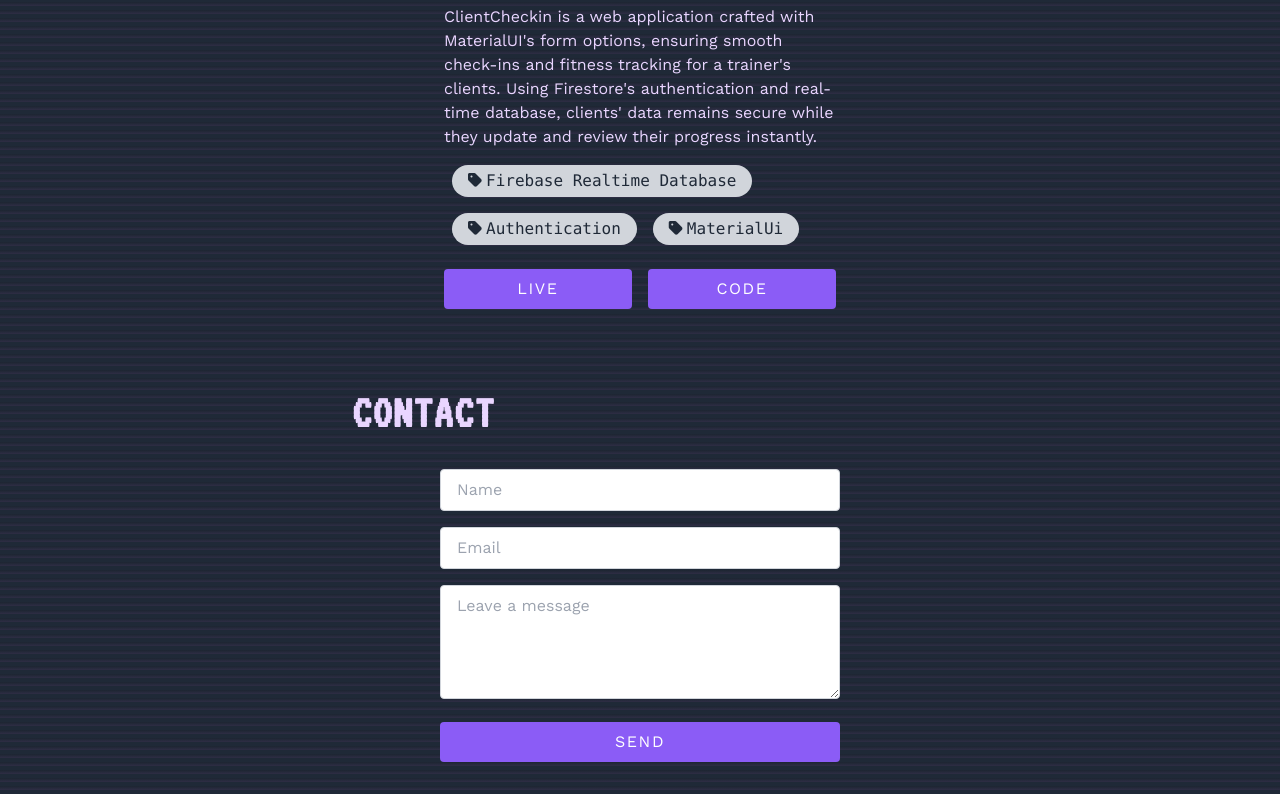
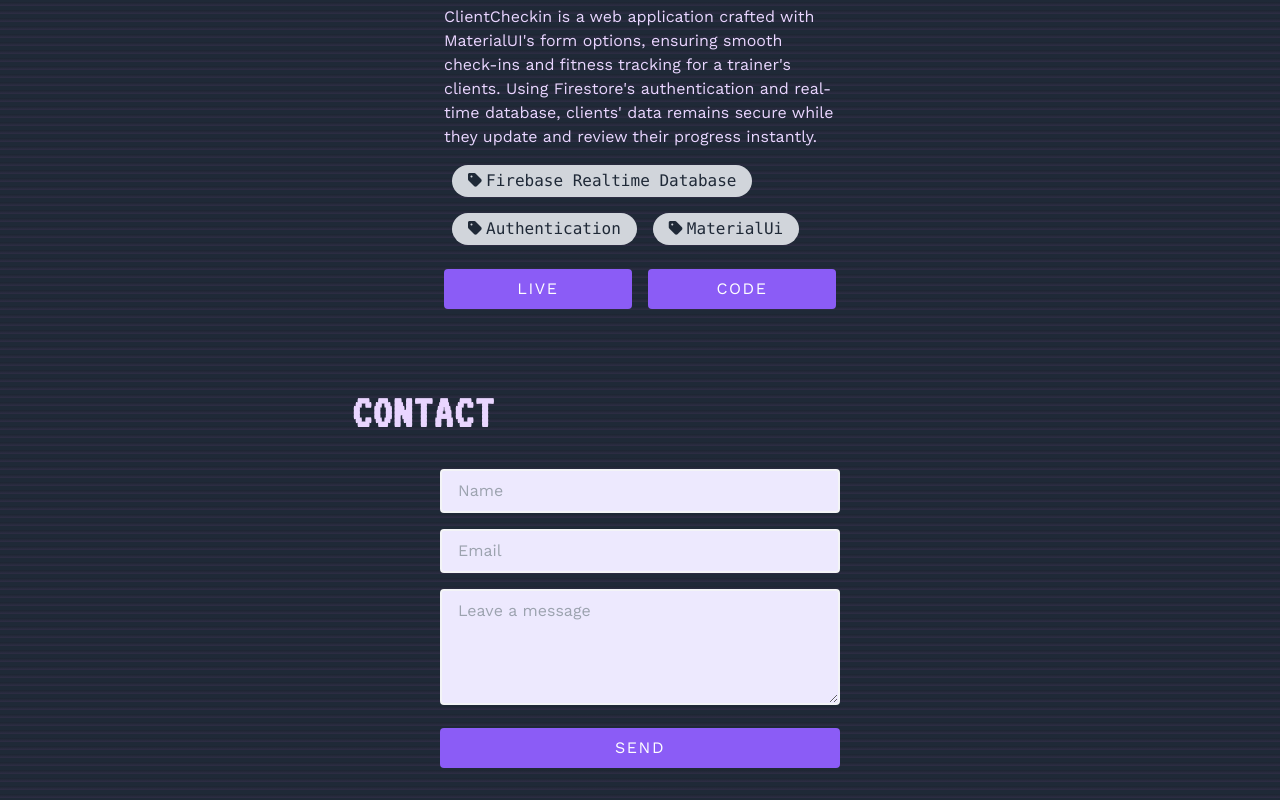
Before and after one commit to maddiejeanie/Mads-Portfolio, a React (Vite) app: page / in a window 1280 px wide. Shown: the part 4594-5394 px from the top of the page. Built offline with nearby package versions, Linux system fonts and the light colour scheme; the HTML template or start-up script is replaced by a standard one; a web font is replaced by a local one.

Commit message:
contact fixes

```diff
--- a/src/Components/Contact.jsx
+++ b/src/Components/Contact.jsx
@@ -1,10 +1,12 @@
 import React from 'react';
 
 function Contact({ isDarkMode }) {
+const inputClasses = `w-full px-4 py-2 border-2 border-gray-100 ${isDarkMode ? 'bg-violet-100' : 'bg-gray-100'} rounded focus:outline-none focus:ring-2 focus:ring-violet-500`
+
   return (
     <div id="Contact" className="scroll-mt-20">
 
-      <div className=" mx-auto px-4 pb-4">
+      <div className=" mx-auto px-4 pb-4 text-purple-800">
       <h2 className={`text-5xl h2 font-bold ${isDarkMode ? 'text-purple-200' : 'text-purple-800'} mb-8 uppercase tracking-wide`}>
           Contact </h2>
         <form
@@ -14,7 +16,7 @@ function Contact({ isDarkMode }) {
         >
           <div className="mb-4">
             <input
-              className="w-full px-4 py-2 border border-gray-300 rounded focus:outline-none focus:ring-2 focus:ring-violet-500"
+              className={inputClasses}
               placeholder="Name"
               type="text"
               id="name"
@@ -25,7 +27,7 @@ function Contact({ isDarkMode }) {
           </div>
           <div className="mb-4">
             <input
-              className="w-full px-4 py-2 border border-gray-300 rounded focus:outline-none focus:ring-2 focus:ring-violet-500"
+              className={inputClasses}
               placeholder="Email"
               type="email"
               id="email"
@@ -36,7 +38,7 @@ function Contact({ isDarkMode }) {
           </div>
           <div className="mb-4">
             <textarea
-              className="w-full px-4 py-2 border border-gray-300 rounded focus:outline-none focus:ring-2 focus:ring-violet-500"
+              className={inputClasses}
               placeholder="Leave a message"
               id="message"
               name="message"
```
